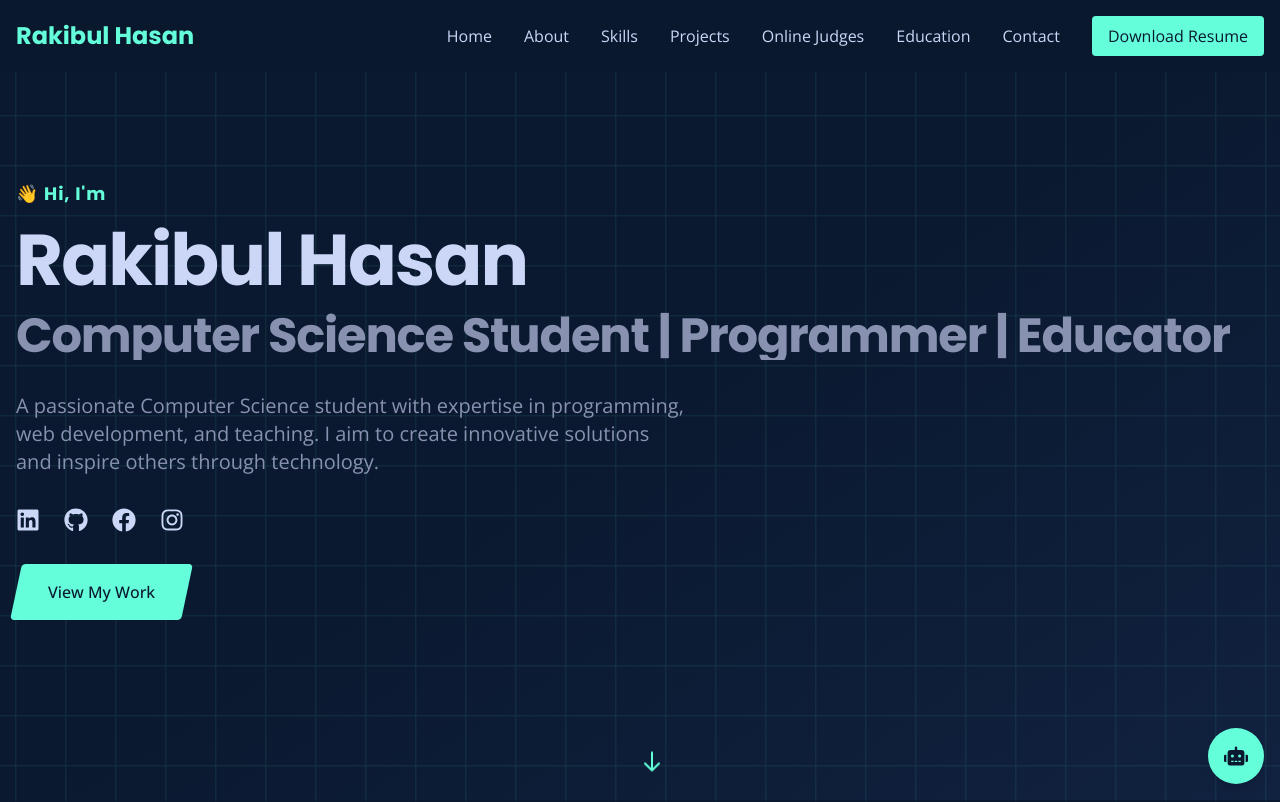
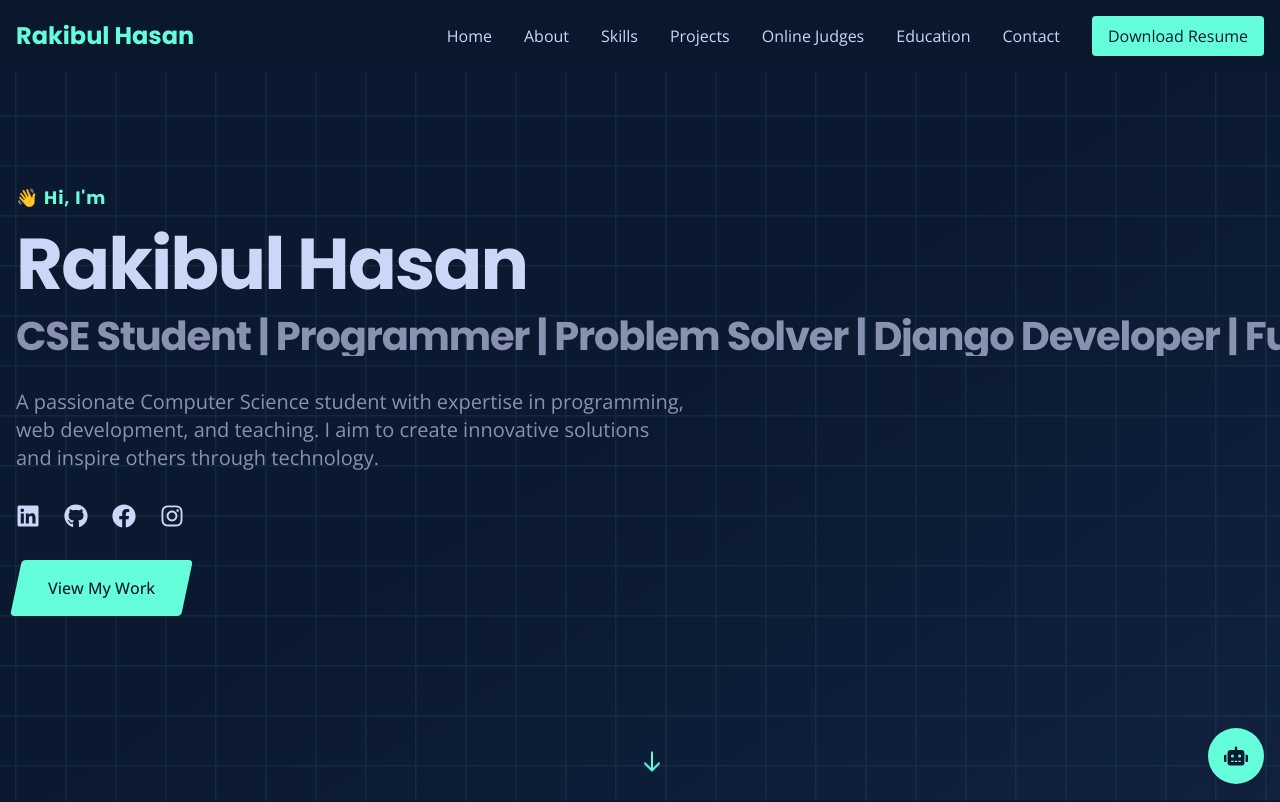
Before and after one commit to rakibul263/MyPortfolio, a Next.js app: page / in a window 1280 px wide. Shown: the top 802 px of the page. Built offline with nearby package versions, Linux system fonts and the light colour scheme.

Commit message:
v1 bug fixed

```diff
--- a/app/components/Contact.tsx
+++ b/app/components/Contact.tsx
@@ -51,8 +51,8 @@ const Contact = () => {
     {
       icon: FaEnvelope,
       label: 'Email',
-      value: 'rakibul35-263@diu.edu.bd',
-      href: 'mailto:rakibul35-263@diu.edu.bd'
+      value: 'rakibulhasanshuvo206@gmail.com',
+      href: 'rakibulhasanshuvo206@gmail.com'
     },
     {
       icon: FaPhone,
--- a/app/components/Hero.tsx
+++ b/app/components/Hero.tsx
@@ -84,7 +84,7 @@ const Hero = () => {
             className="text-[#8892B0] font-poppins font-bold text-3xl sm:text-4xl md:text-5xl mb-6 leading-relaxed"
             variants={itemVariants}
           >
-            <span className="typing-text">Computer Science Student | Programmer | Educator</span>
+            <span className="typing-text">CSE Student | Programmer | Problem Solver | Django Developer | Full-Stack Developer</span>
           </motion.h3>
 
           <motion.p
--- a/app/components/Navbar.tsx
+++ b/app/components/Navbar.tsx
@@ -106,7 +106,7 @@ const Navbar = () => {
               </motion.div>
             ))}
             <motion.a
-              href="https://www.linkedin.com/ambry/?x-li-ambry-ep=AQKQRdOteEO0-gAAAZUkqc7vT5glmJLl9F2cRUsKWyki2NlGPOoq1PpKdUvCcE1Rs97S77UonbrlDYOEbvmdH6Hv4kHkZqRLNFeYuWnCZPsULhgbvWM3dxlwAvyV-g6oqWvVP2jfH3JjVlD3sDVDHitO3iDqKnyry0pUmJwD59yYGiURk7Z8Cx-f2d2aCDV5nT5bFAuf1NHkaZIzg2KYOtCEpSKP5dpNbTgITDybNFjU3qlrIKYvxy0W4myUx79yO-2eL2ySxdDMFGwbtLzxi9XfdIwqkYMHozPC9Q3oO1_6WfpcQ-hxRgibfg1Pg6i9oY3-a0w37mBbuybQdwB0TSqnPIArdWqDVyV9GW1WJEj1xEklt2odRkowT0_TUTmfXDogccpPVqe1Qwp5McGO5Y06v3EZjhhDTjkuFwuNpcZWMmFoYu-0bJgriQwY2ytA6Qn6h5j2X2G84oEwmfj6iP4SIk5RUTYRCjBHEXR7Jb_bonqooqQnhcks7xeAKkvxSpQBOeNC-nflQSBm7p2BKt_kYGy22DzsgWbE720GkfPCpBc-8gDbjNqyYl_jIuF0_txpu9E&x-ambry-um-filename=Profile.pdf"
+              href="https://drive.google.com/file/d/1SPOUTxffLU6nBy6_Es7WLHQdwrWSNMK8/view?usp=sharing"
               className="relative overflow-hidden group bg-[#64FFDA] text-[#0A192F] px-4 py-2 rounded transition-all duration-300"
               target="_blank"
               rel="noopener noreferrer"
--- a/app/globals.css
+++ b/app/globals.css
@@ -150,6 +150,7 @@
 
 /* Typing animation */
 .typing-text {
+  font-size: 2.5rem;
   border-right: 2px solid #64FFDA;
   white-space: nowrap;
   overflow: hidden;
```
